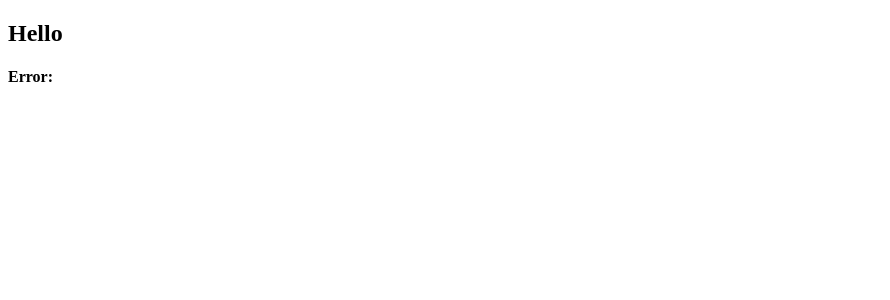
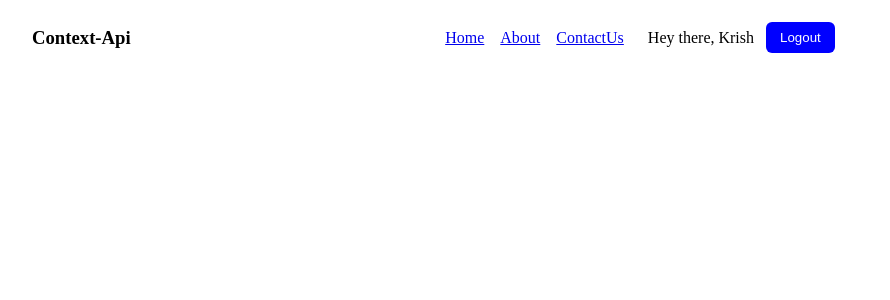
Before and after one commit to krish-sh/react-learn, a React (Vite) app in the folder 02-Advanced-intro/: page / in a window 1280 px wide. Shown: the top 300 px of the page, without its empty margins (0-890 px from the left). Built offline with nearby package versions, Linux system fonts and the light colour scheme; no server answers.

Commit message:
useContext-hook

```diff
--- a/02-Advanced-intro/src/App.tsx
+++ b/02-Advanced-intro/src/App.tsx
@@ -1,11 +1,10 @@
 import "./App.css";
-import FetchData from "./tutorials/08-custom-hook/fetch-data";
+import Navbar from "./tutorials/09-context-api/Navbar";
 
 function App() {
   return (
     <>
-      <h2>Hello</h2>
-      <FetchData />
+      <Navbar />
     </>
   );
 }
--- /dev/null
+++ b/02-Advanced-intro/src/tutorials/09-context-api/NavLink.tsx
@@ -0,0 +1,38 @@
+import UserContainer from "./UserContainer";
+
+const NavLink = () => {
+  const link = ["Home", "About", "ContactUs"];
+
+  return (
+    <div
+      style={{
+        display: "flex",
+        alignItems: "center",
+        gap: "24px",
+        justifyContent: "space-evenly",
+      }}
+    >
+      <ul
+        style={{
+          display: "flex",
+          gap: "16px",
+          listStyle: "none",
+          color: "blue",
+          margin: 0,
+          padding: 0,
+        }}
+      >
+        {link.map((l) => (
+          <li key={l}>
+            <a href="#">{l}</a>
+          </li>
+        ))}
+      </ul>
+      <div style={{ justifySelf: "end" }}>
+        <UserContainer />
+      </div>{" "}
+    </div>
+  );
+};
+
+export default NavLink;
--- /dev/null
+++ b/02-Advanced-intro/src/tutorials/09-context-api/Navbar.tsx
@@ -0,0 +1,37 @@
+import { createContext, useState } from "react";
+import NavLink from "./NavLink";
+
+interface User {
+  name: string | null;
+}
+
+export const NavbarContext = createContext();
+
+const Navbar = () => {
+  const [user, setUser] = useState<User>({ name: "Krish" });
+
+  const logout = () => {
+    setUser({ name: null });
+  };
+  const login = () => {
+    setUser({ name: "Krish" });
+  };
+
+  return (
+    <NavbarContext.Provider value={{ user, logout, login }}>
+      <nav
+        style={{
+          display: "grid",
+          gridTemplateColumns: "1fr auto 1fr",
+          alignItems: "center",
+          padding: "0 24px",
+        }}
+      >
+        <h3>Context-Api</h3>
+        <NavLink />
+      </nav>
+    </NavbarContext.Provider>
+  );
+};
+
+export default Navbar;
--- /dev/null
+++ b/02-Advanced-intro/src/tutorials/09-context-api/UserContainer.tsx
@@ -0,0 +1,50 @@
+import { useContext, useState } from "react";
+import { NavbarContext } from "./Navbar";
+
+const UserContainer = () => {
+  const { logout, user, login } = useContext(NavbarContext);
+
+  return (
+    <div
+      style={{
+        display: "flex",
+        alignItems: "center",
+        gap: "12px",
+        justifyContent: "flex-end",
+      }}
+    >
+      {user.name === null ? (
+        <button
+          onClick={login}
+          style={{
+            background: "blue",
+            color: "white",
+            borderRadius: "6px",
+            border: "none",
+            padding: "8px 14px ",
+          }}
+        >
+          Please Login
+        </button>
+      ) : (
+        <>
+          <p>Hey there, {user.name}</p>
+          <button
+            onClick={logout}
+            style={{
+              background: "blue",
+              color: "white",
+              borderRadius: "6px",
+              border: "none",
+              padding: "8px 14px ",
+            }}
+          >
+            Logout
+          </button>
+        </>
+      )}
+    </div>
+  );
+};
+
+export default UserContainer;
```
